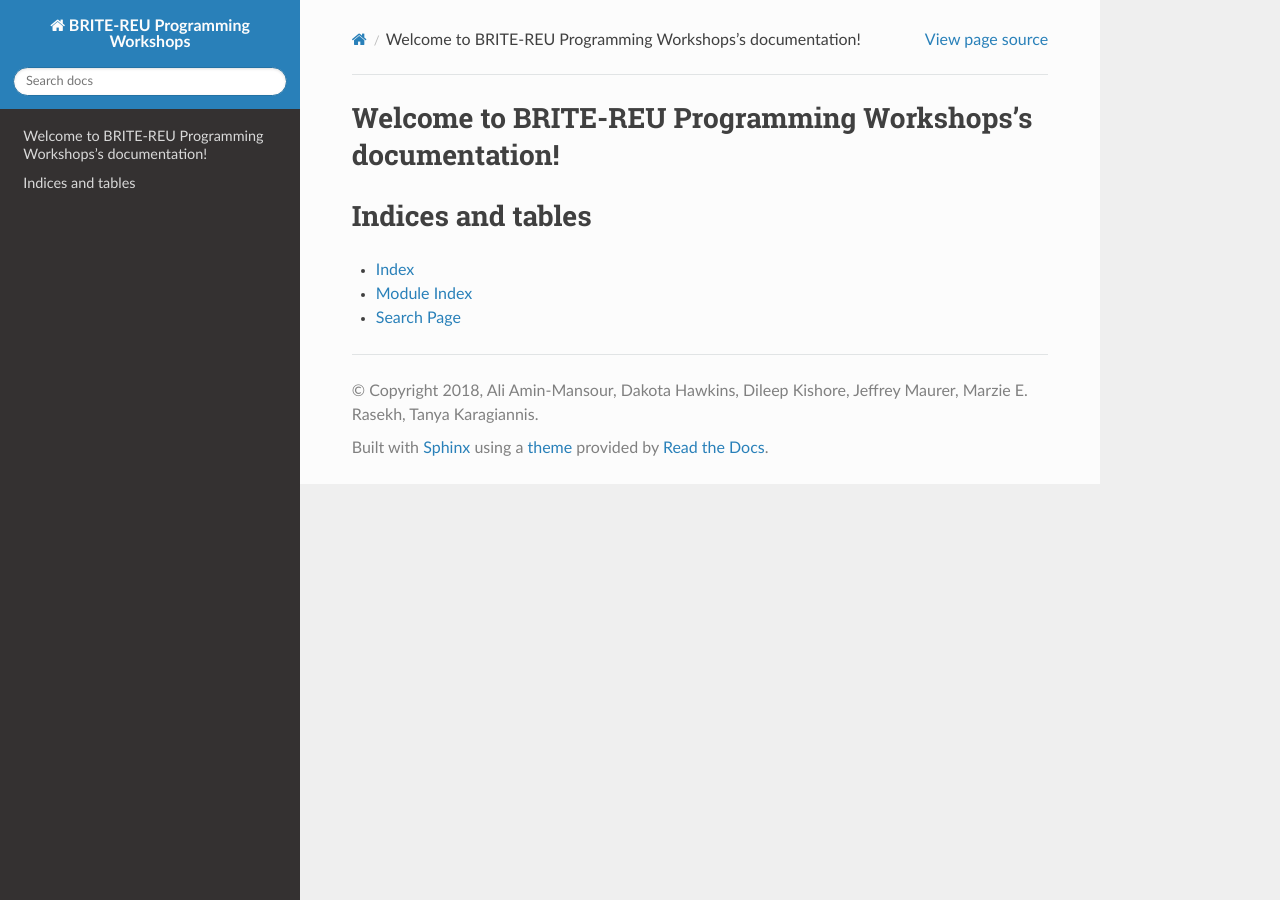
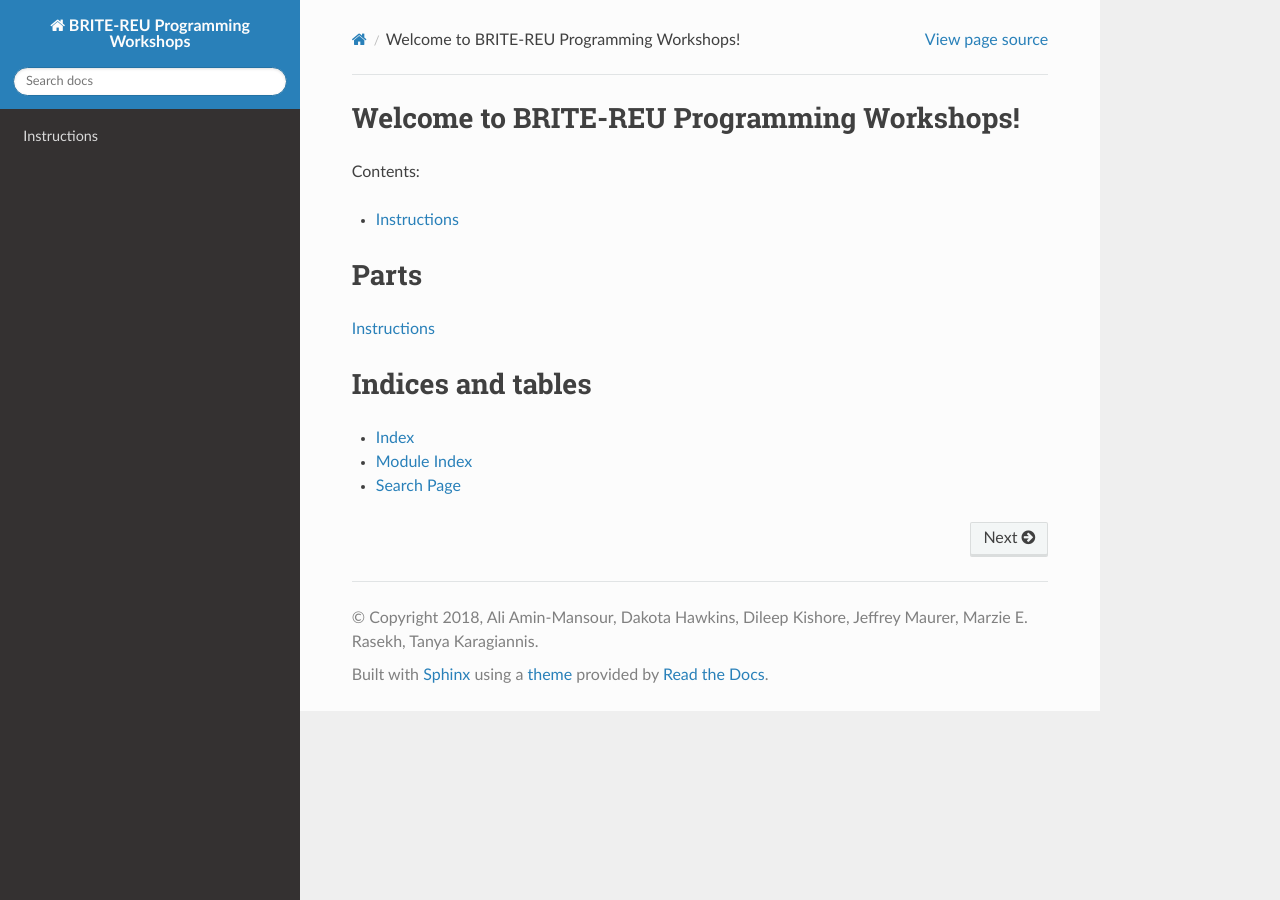
Before and after one commit to BRITE-REU/programming-workshops, a Sphinx documentation site: the page built from source/index.rst, in a window 1280 px wide. Built offline with Sphinx 7.4.7 and the Read the Docs theme 2.0.0, drawn with Linux system fonts in a browser that asks for light colours.

Commit message:
Initial commit for instructions

```diff
--- a/source/index.rst
+++ b/source/index.rst
@@ -3,14 +3,20 @@
    You can adapt this file completely to your liking, but it should at least
    contain the root `toctree` directive.
 
-Welcome to BRITE-REU Programming Workshops's documentation!
+Welcome to BRITE-REU Programming Workshops!
 ===========================================================
 
+Contents:
+
 .. toctree::
-   :maxdepth: 2
-   :caption: Contents:
+   :maxdepth: 1
+
+   Instructions <workshops/00_instructions/instructions>
 
 
+Parts
+=====
+:ref:`instructions`
 
 Indices and tables
 ==================
```
Also changed, not shown: source/workshops/00_instructions/instructions.rst (added, +51 -0 lines).
